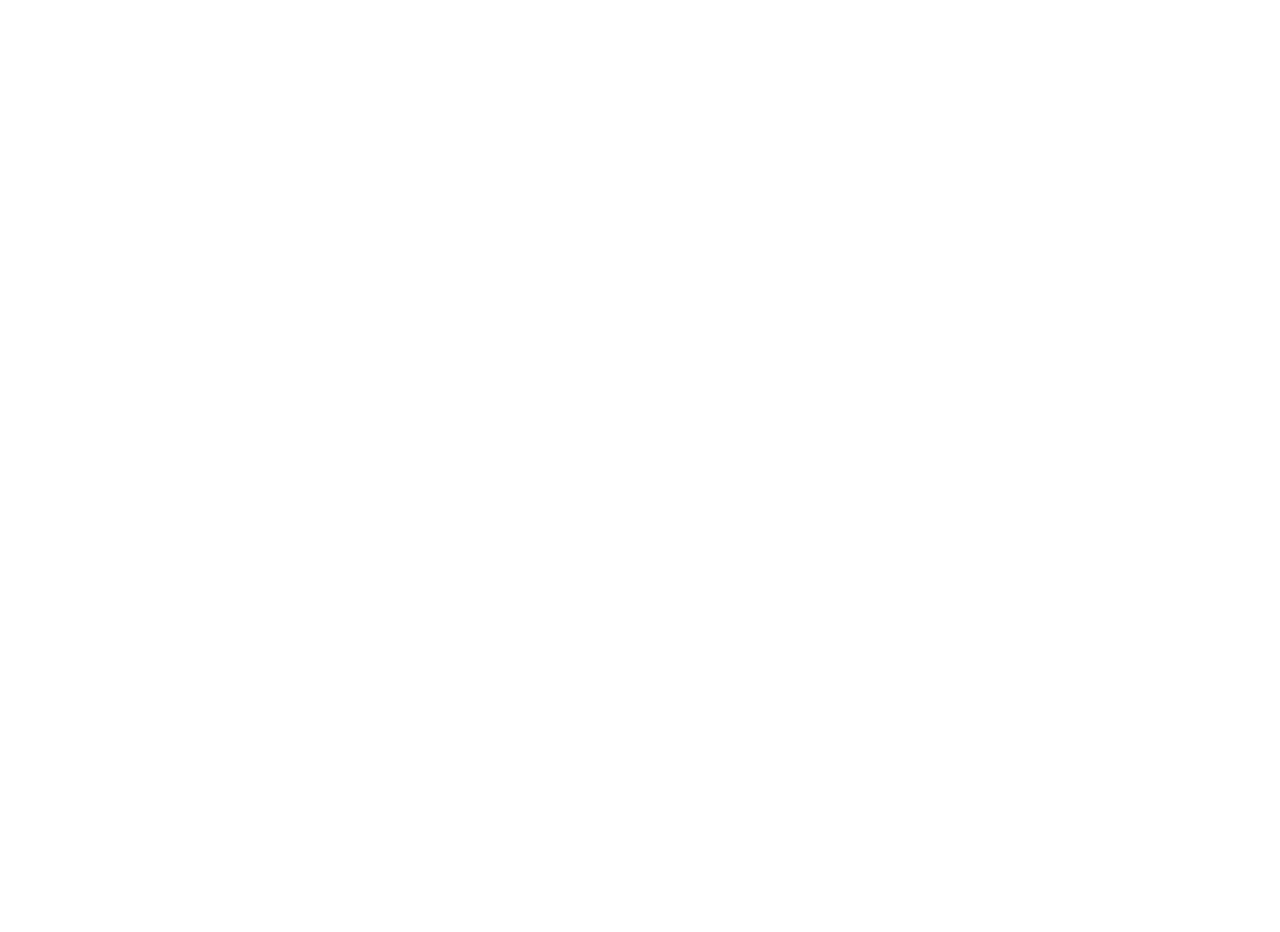
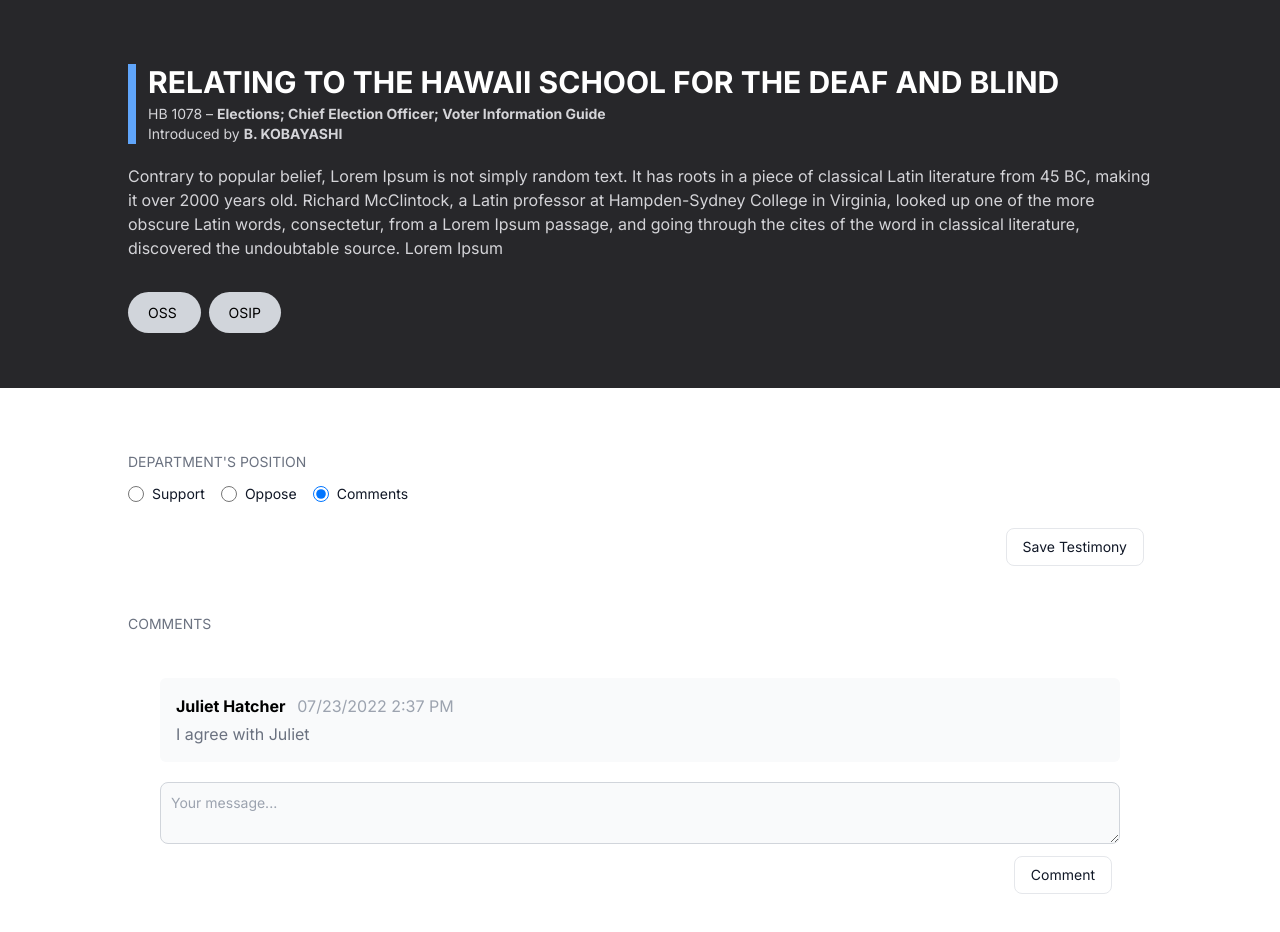
Before and after one commit to HACC2022/Monsoon-Rain, an Angular app in the folder ui/: page /testimony in a window 1280 px wide. Before the commit this address led to /. Shown: the top 932 px of the page. Before the commit the page ends 800 px from the top, so only its background shows below. Built offline with nearby package versions, Linux system fonts and the light colour scheme.

Commit message:
Add testimony page

```diff
--- a/ui/src/app/app-routing.module.ts
+++ b/ui/src/app/app-routing.module.ts
@@ -2,10 +2,12 @@
 import { RouterModule, Routes } from '@angular/router';
 import { BillComponent } from './bill-components/bill/bill.component';
 import { BillsComponent } from './bill-list-components/bills/bills.component';
+import { TestimonyComponent } from './testimony/testimony.component';
 
 const routes: Routes = [
   { path: '', component: BillsComponent },
   { path: 'bill', component: BillComponent },
+  { path: 'testimony', component: TestimonyComponent },
 ];
 
 @NgModule({
--- a/ui/src/app/app.module.ts
+++ b/ui/src/app/app.module.ts
@@ -21,6 +21,8 @@
 import { BillFetchActionComponent } from './bill-list-components/bill-fetch-action/bill-fetch-action.component';
 import { ToastComponent } from './toast/toast.component';
 import { BillUpdateIntervalComponent } from './bill-list-components/bill-update-interval/bill-update-interval.component';
+import { TestimonyComponent } from './testimony/testimony.component';
+import { CKEditorModule } from '@ckeditor/ckeditor5-angular';
 
 @NgModule({
   declarations: [
@@ -43,6 +45,7 @@
     BillFetchActionComponent,
     ToastComponent,
     BillUpdateIntervalComponent,
+    TestimonyComponent,
   ],
   imports: [BrowserModule, AppRoutingModule],
   providers: [],
--- /dev/null
+++ b/ui/src/app/testimony/testimony.component.html
@@ -0,0 +1,100 @@
+<app-bill-header
+  [code]="'HB 1078'"
+  [measureTitle]="'Elections; Chief Election Officer; Voter Information Guide'"
+  [reportTitle]="'Relating to the Hawaii School for the Deaf and Blind'"
+  [introducer]="'B. KOBAYASHI'"
+  [description]="
+    'Contrary to popular belief, Lorem Ipsum is not simply random text. It has roots in a piece of classical Latin literature from 45 BC, making it over 2000 years old. Richard McClintock, a Latin professor at Hampden-Sydney College in Virginia, looked up one of the more obscure Latin words, consectetur, from a Lorem Ipsum passage, and going through the cites of the word in classical literature, discovered the undoubtable source. Lorem Ipsum'
+  "
+  [status]="'Introduced and Pass First Reading.'"
+  [offices]="['OSS', 'OSIP']"
+  [users]="['Joe Mama', 'Chase Papa']"
+>
+</app-bill-header>
+
+<div class="px-32 py-16">
+  <div class="pb-10">
+    <div class="text-sm text-gray-500 uppercase pb-3">
+      Department's Position
+    </div>
+    <div class="flex pb-3">
+      <div class="flex items-center mr-4">
+        <input
+          id="inline-radio"
+          type="radio"
+          value=""
+          name="inline-radio-group"
+          class="w-4 h-4 text-blue-600 bg-gray-100 border-gray-300 focus:ring-blue-500 focus:ring-2"
+        />
+        <label for="inline-radio" class="ml-2 text-sm font-medium text-gray-900"
+          >Support</label
+        >
+      </div>
+      <div class="flex items-center mr-4">
+        <input
+          id="inline-2-radio"
+          type="radio"
+          value=""
+          name="inline-radio-group"
+          class="w-4 h-4 text-blue-600 bg-gray-100 border-gray-300 focus:ring-blue-500 focus:ring-2"
+        />
+        <label
+          for="inline-2-radio"
+          class="ml-2 text-sm font-medium text-gray-900"
+          >Oppose</label
+        >
+      </div>
+      <div class="flex items-center mr-4">
+        <input
+          checked
+          id="inline-checked-radio"
+          type="radio"
+          value=""
+          name="inline-radio-group"
+          class="w-4 h-4 text-blue-600 bg-gray-100 border-gray-300 focus:ring-blue-500 focus:ring-2"
+        />
+        <label
+          for="inline-checked-radio"
+          class="ml-2 text-sm font-medium text-gray-900"
+          >Comments</label
+        >
+      </div>
+    </div>
+    <div class="text-right pt-3">
+      <button
+        type="button"
+        class="py-2 px-4 mr-2 mb-2 text-sm font-medium text-gray-900 focus:outline-none bg-white rounded-lg border border-gray-200 hover:bg-gray-100 hover:text-blue-700 focus:z-10 focus:ring-4 focus:ring-gray-200"
+      >
+        Save Testimony
+      </button>
+    </div>
+  </div>
+
+  <div>
+    <div class="text-sm text-gray-500 uppercase pb-3">Comments</div>
+    <div class="p-4 m-4">
+      <div class="bg-gray-50 p-4 rounded-md mb-5">
+        <div class="pb-1">
+          <span class="font-bold pr-2"> Juliet Hatcher </span>
+          <span class="text-gray-400"> 07/23/2022 2:37 PM </span>
+        </div>
+        <div class="text-gray-500">I agree with Juliet</div>
+      </div>
+      <textarea
+        id="message"
+        rows="2"
+        class="block p-2.5 w-full text-sm text-gray-900 bg-gray-50 rounded-lg border border-gray-300 focus:ring-blue-500 focus:border-blue-500"
+        placeholder="Your message..."
+        spellcheck="true"
+      ></textarea>
+      <div class="text-right pt-3">
+        <button
+          type="button"
+          class="py-2 px-4 mr-2 mb-2 text-sm font-medium text-gray-900 focus:outline-none bg-white rounded-lg border border-gray-200 hover:bg-gray-100 hover:text-blue-700 focus:z-10 focus:ring-4 focus:ring-gray-200"
+        >
+          Comment
+        </button>
+      </div>
+    </div>
+  </div>
+</div>
--- /dev/null
+++ b/ui/src/app/testimony/testimony.component.ts
@@ -0,0 +1,15 @@
+import { Component, OnInit } from '@angular/core';
+import * as ClassicEditor from '@ckeditor/ckeditor5-build-classic';
+
+@Component({
+  selector: 'app-testimony',
+  templateUrl: './testimony.component.html',
+  styleUrls: ['./testimony.component.scss'],
+})
+export class TestimonyComponent implements OnInit {
+  public Editor = ClassicEditor;
+
+  constructor() {}
+
+  ngOnInit(): void {}
+}
```
Also changed, not shown: ui/src/app/testimony/testimony.component.scss (added), 1 other file (tests, documents, lock files or other folders).
